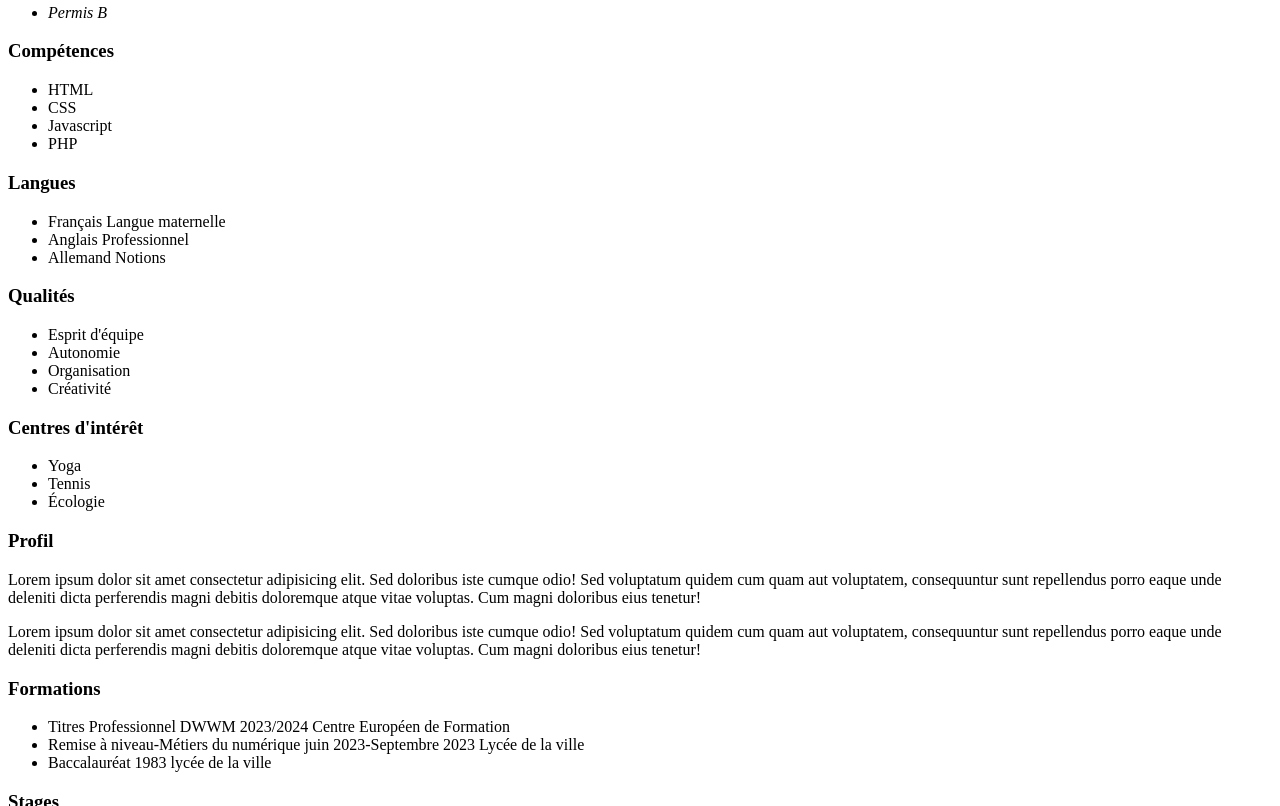
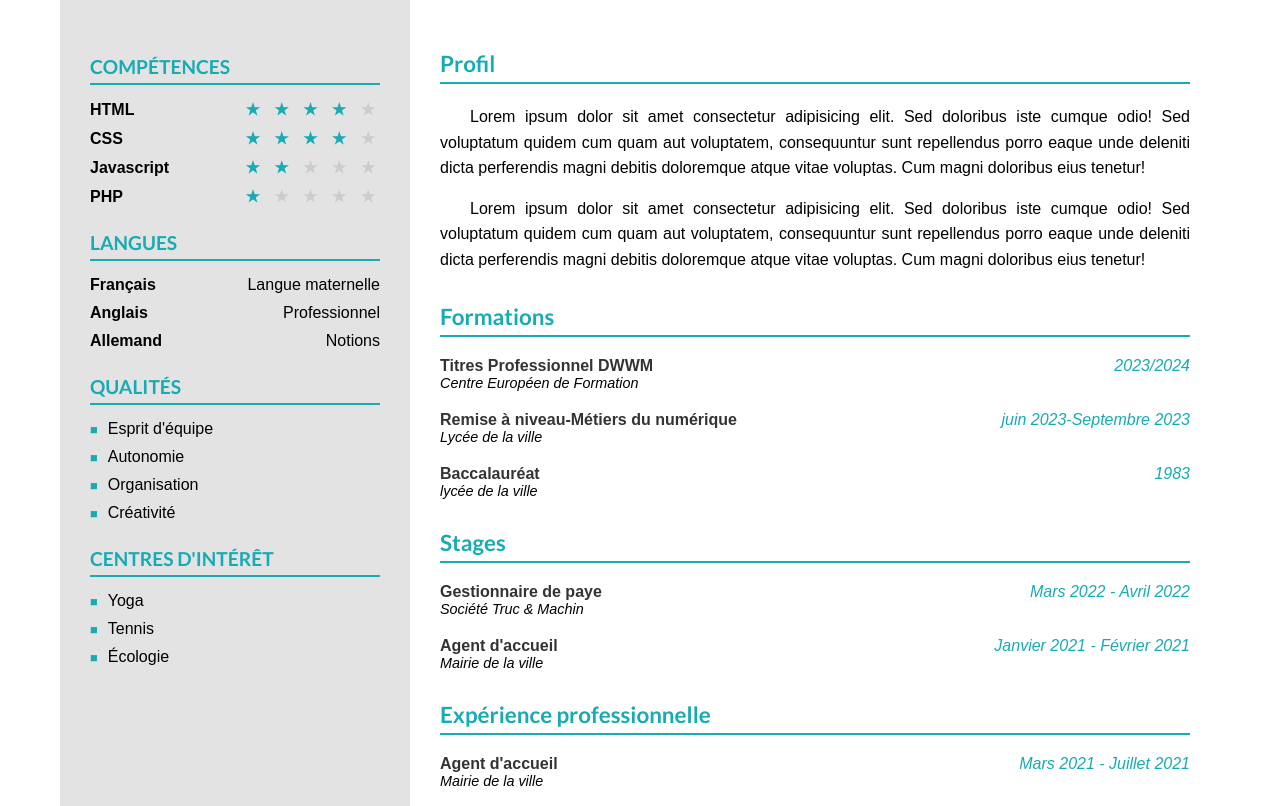
Before and after one commit to Mylk1244/premier-depot, a plain HTML site: page index.html in a window 1280 px wide. Shown: the part 419-1225 px from the top of the page. Drawn offline with Linux system fonts and the light colour scheme; a web font is replaced by a local one.

Commit message:
CSS-main-complet

```diff
--- a/assets/css/fonts.css
+++ b/assets/css/fonts.css
@@ -1,6 +1,4 @@
-<style>
 @import url('https://fonts.googleapis.com/css2?family=Lato:ital,wght@0,400;0,700;1,400;1,700&display=swap');
-</style>
 
 /* Raleway */
 
--- a/assets/css/style.css
+++ b/assets/css/style.css
@@ -0,0 +1,181 @@
+@import url(./fonts.css);
+
+    /* Page */
+:root {
+    --primary-color: #17abb3;
+    --text-dark: #333333;
+    --bg-sidebar: #e3e3e3;
+    --bg-page: #f5f5f5;
+}
+
+* {
+    margin: 0;
+    padding: 0;
+    box-sizing: border-box;
+}
+
+/* end of page*/
+
+    /* Fonts */
+body {
+    font-family: 'Raleway', sans-serif; /* Contenu en Raleway */
+}
+
+h1, h2, h3 {
+    font-family: 'Lato', sans-serif; /* Titres en Lato */
+}
+
+/* end of Fonts */
+
+    /* Container */
+
+#container {
+    width: 1160px;
+    margin: 40px auto;
+    display: flex;
+    flex-direction: column;
+    overflow: hidden;
+}
+/* end of Container */
+
+    /* main */
+main {
+    display: flex;
+}
+/* end of main */
+
+/* Supplements */
+.Supplements {
+    flex: 0 0 350px;
+    background-color: var(--bg-sidebar);
+    padding-top: 40px;
+    padding-bottom: 40px;
+    padding-left: 30px;
+    padding-right: 30px;
+}
+
+.Supplements h3 {
+    font-size: 1.2rem;
+    color: var(--primary-color);
+    text-transform: uppercase;
+    margin-bottom: 15px;
+    margin-top: 25px;
+    border-bottom: 2px solid var(--primary-color);
+    padding-bottom: 5px;
+}
+.Supplements ul {
+    list-style: none; /* On enlève les puces par défaut */
+    margin-bottom: 20px;
+}
+
+.skills ul li,
+.languages ul li {
+    display: flex;
+    justify-content: space-between;
+    align-items: center;
+    margin-bottom: 10px;
+    font-weight: bold;
+}
+
+.quality ul li,
+.interest ul li {
+    display: flex;
+    justify-content: flex-start;
+    align-items: center;
+    gap: 10px;
+    margin-bottom: 10px;
+    font-weight: 400;
+}
+
+.language-name {
+    font-weight: bold;
+}
+
+.language-level {
+    font-weight: 400;
+}
+    /* skill */
+
+.skills li span::before {
+    content: "★ ★ ★ ★ ★";
+    letter-spacing: 5px;
+}
+
+.skills li span[data-level="4"]::before {
+    background: linear-gradient(to right, var(--primary-color) 80%, #ccc 80%);
+    -webkit-background-clip: text;
+    -webkit-text-fill-color: transparent;
+}
+
+.skills li span[data-level="2"]::before {
+    background: linear-gradient(to right, var(--primary-color) 40%, #ccc 40%);
+    -webkit-background-clip: text;
+    -webkit-text-fill-color: transparent;
+}
+
+.skills li span[data-level="1"]::before {
+    background: linear-gradient(to right, var(--primary-color) 20%, #ccc 20%);
+    -webkit-background-clip: text;
+    -webkit-text-fill-color: transparent;
+}
+/* end of Skill */
+
+    /* Quality */
+
+.quality li::before, .interest li::before {
+    content: "■";
+    color: var(--primary-color);
+    font-size: 0.8rem;
+    display: inline-block;
+}
+
+    /* end of Quality */
+
+/* end of Supplements */
+
+    /* Profile */
+
+.professional-profile {
+    flex: 1;
+    padding: 30px;
+}
+.professional-profile h3 {
+    font-size: 1.4rem;
+    color: var(--primary-color);
+    margin-bottom: 20px;
+    margin-top: 30px;
+    border-bottom: 2px solid var(--primary-color);
+    padding-bottom: 5px;
+    display: block;
+}
+.profile p {
+    text-align: justify;
+    text-indent: 30px; /* Alinéa sur la première ligne */
+    margin-bottom: 15px;
+    line-height: 1.6;
+}
+.professional-profile ul {
+    list-style: none;
+}
+.professional-profile li {
+    margin-bottom: 20px;
+    display: flex;
+    flex-wrap: wrap;
+    justify-content: space-between;
+}
+.professional-profile .title {
+    font-weight: bold;
+    color: var(--text-dark);
+    flex-basis: 40%;
+}
+.professional-profile .date {
+    font-style: italic;
+    color: var(--primary-color);
+    text-align: right;
+}
+.professional-profile .location {
+    flex-basis: 100%;
+    font-size: 0.9rem;
+    font-style: italic;
+}
+/* end of Profile */*
--- a/index.html
+++ b/index.html
@@ -10,6 +10,7 @@
 
 </head>
     <body>
+        <div id="container">
         <header>
     <!-- infos -->
             <section class="header-content">
@@ -171,5 +172,6 @@
             </p>
 
         </footer>
+        </div>
     </body>
 </html>
```
